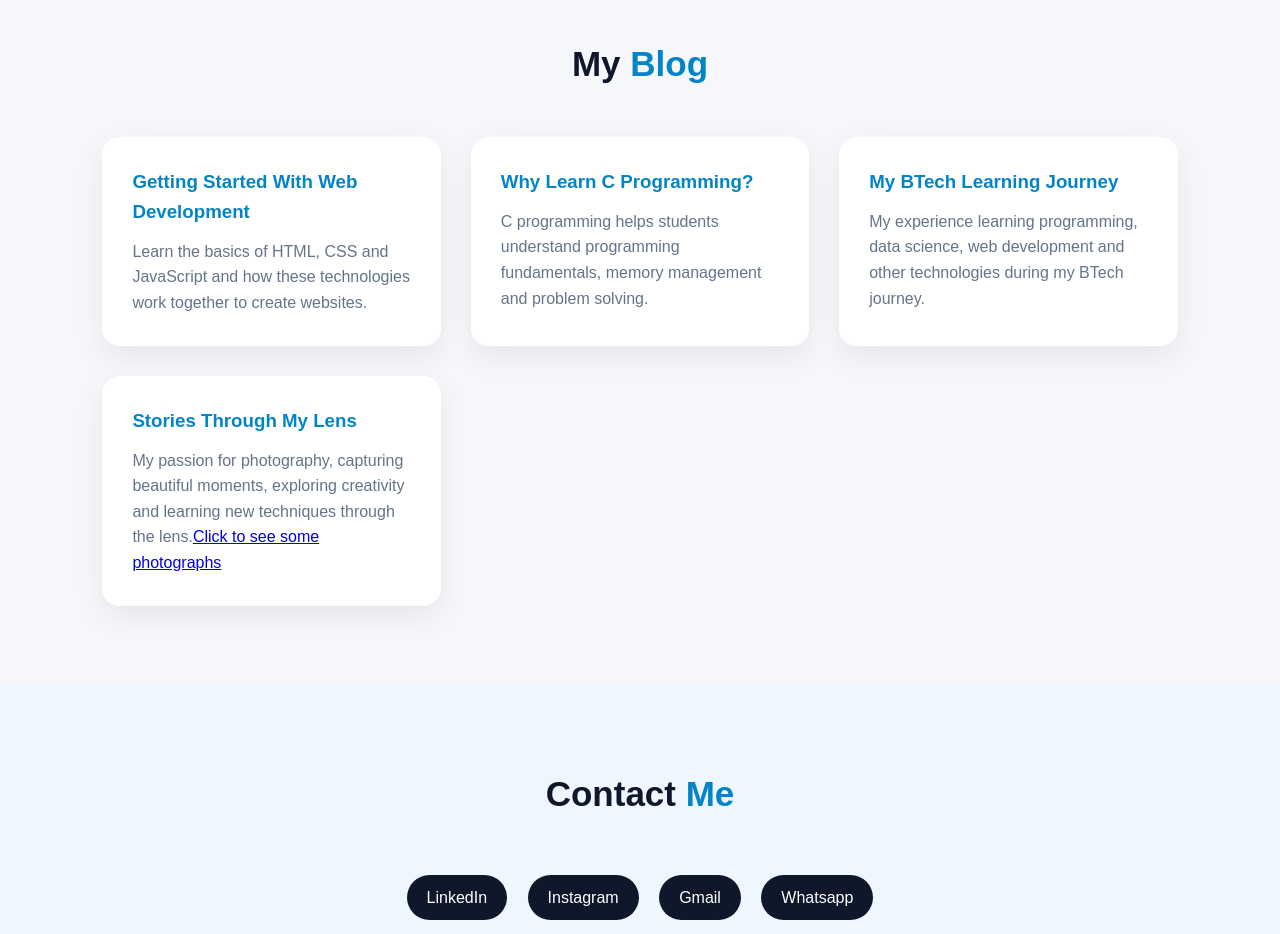
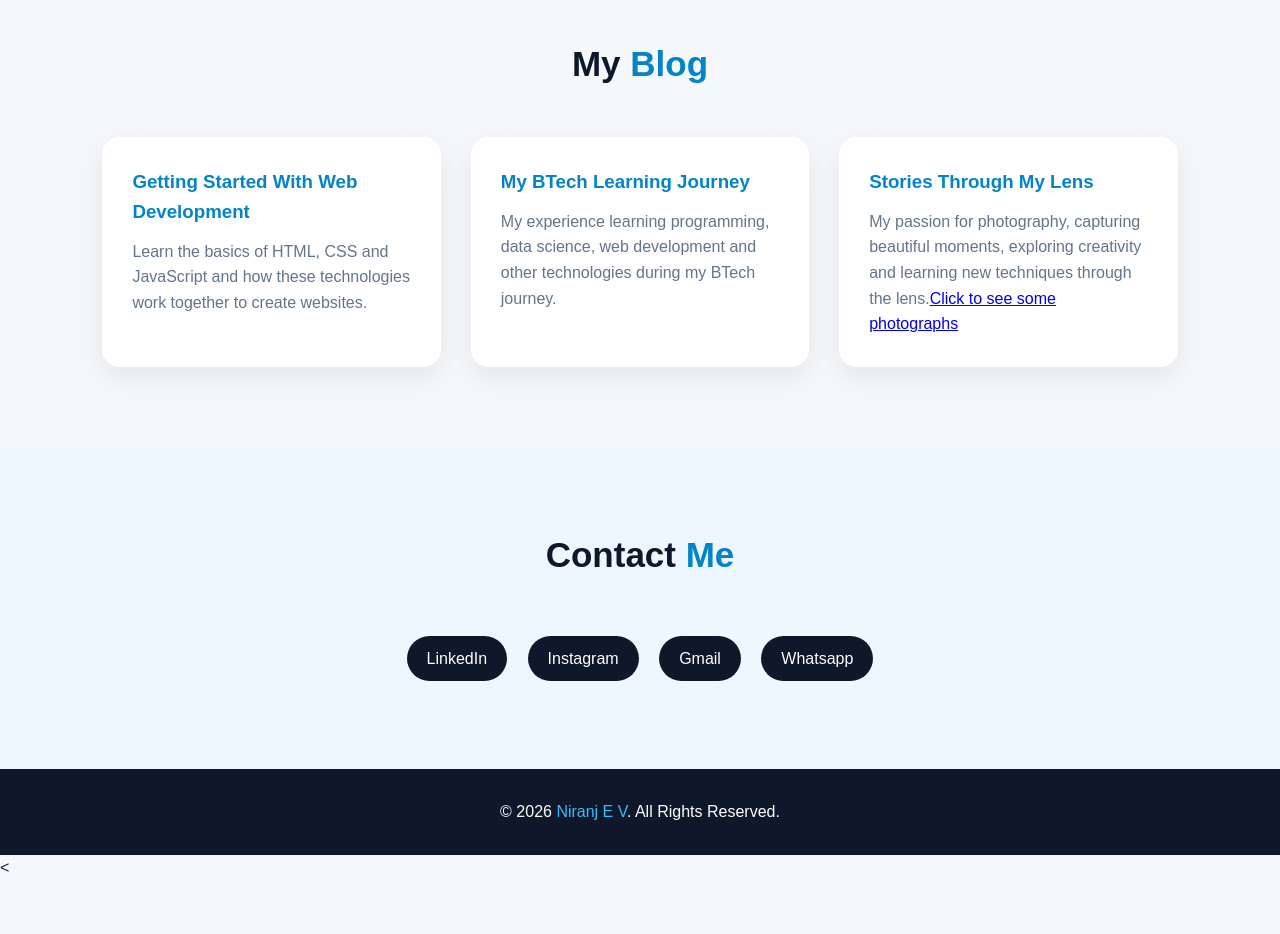
Before and after one commit to niranjev12-del/personal, a plain HTML site: page index.html in a window 1280 px wide. Shown: the part 1860-2794 px from the top of the page. After the commit the page ends 2741 px from the top, so only its background shows below. Drawn offline with Linux system fonts and the light colour scheme.

Commit message:
Update index.html

```diff
--- a/index.html
+++ b/index.html
@@ -723,22 +723,6 @@ footer {
 
             </div>
 
-
-            <div class="blog-card">
-
-                <h3>
-                    Why Learn C Programming?
-                </h3>
-
-                <p>
-                    C programming helps students understand
-                    programming fundamentals, memory management
-                    and problem solving.
-                </p>
-
-            </div>
-
-
             <div class="blog-card">
 
                 <h3>
```
